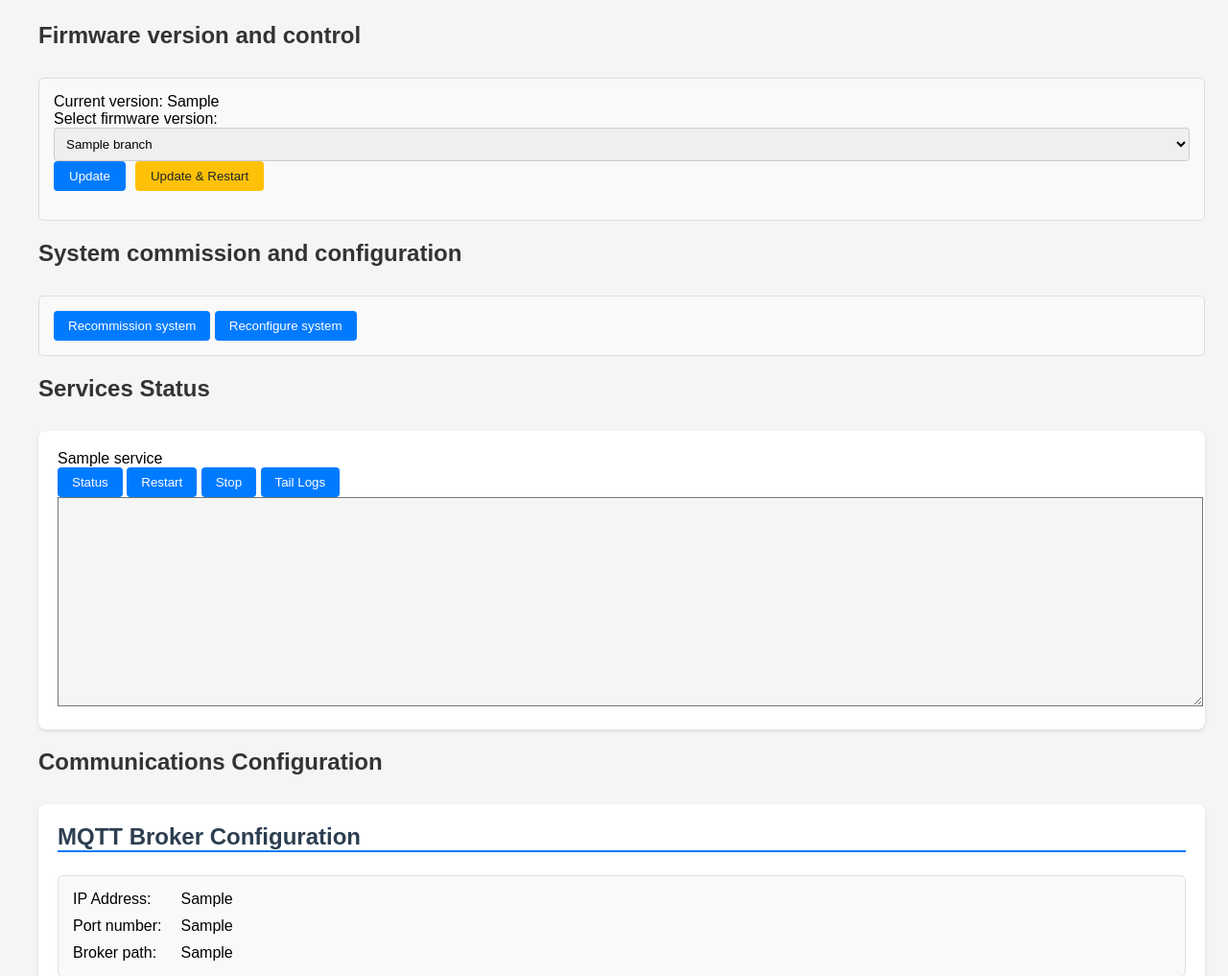
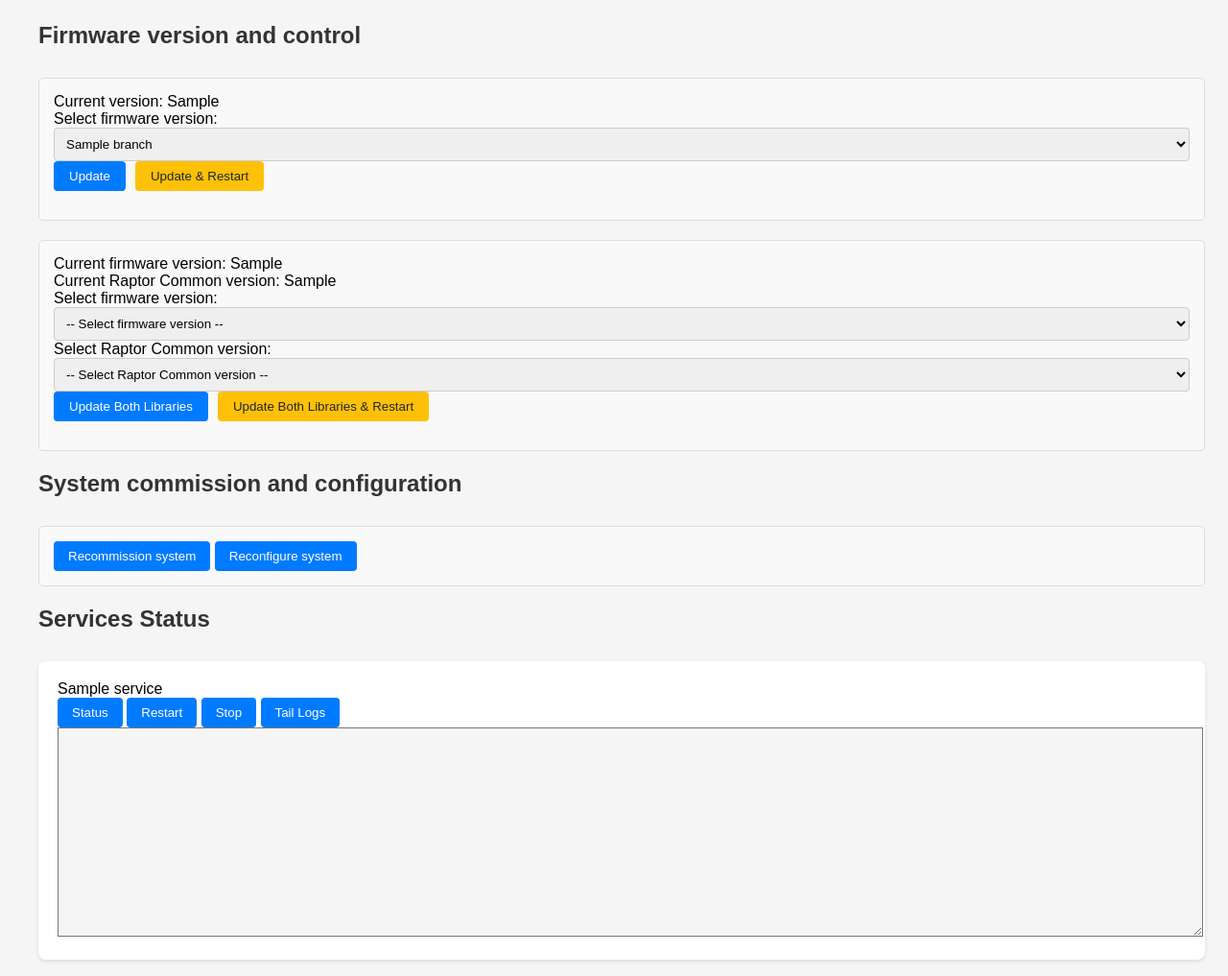
Before and after one commit to yersiniasGhost/raptor, a FastAPI app: template src/api/v2/templates/configuration.html in a window 1280 px wide. Shown: the part 340-1357 px from the top of the page at 96% size. Run offline with FastAPI, Linux system fonts and the light colour scheme; the template is opened without the code that fills it: most values are stand-ins (such as "Sample title", 1, 10 or a date in 2020).

Commit message:
Adding both libraries to the VMC UI

```diff
--- a/src/api/v2/templates/configuration.html
+++ b/src/api/v2/templates/configuration.html
@@ -126,6 +126,43 @@
                 </div>
             </span>
        </div>
+    </form>
+</div>
+<div class="firmware-control-container">
+    <div class="current-versions">
+        <div>Current firmware version: {{ current_branch }}</div>
+        <div>Current Raptor Common version: {{ current_raptor_common_branch }}</div>
+    </div>
+
+    <form action="/configuration/update_firmware" method="post">
+        <div class="form-group">
+            <div class="library-selection">
+                <div class="library-item">
+                    <label for="git-branch">Select firmware version:</label>
+                    <select id="git-branch" name="branch" class="form-control" required>
+                        <option value="">-- Select firmware version --</option>
+                        {% for branch in git_branches %}
+                            <option value="{{ branch }}" {% if branch == current_branch %}selected{% endif %}>{{ branch }}</option>
+                        {% endfor %}
+                    </select>
+                </div>
+
+                <div class="library-item">
+                    <label for="raptor-common-branch">Select Raptor Common version:</label>
+                    <select id="raptor-common-branch" name="raptor_common_branch" class="form-control" required>
+                        <option value="">-- Select Raptor Common version --</option>
+                        {% for branch in raptor_common_branches %}
+                            <option value="{{ branch }}" {% if branch == current_raptor_common_branch %}selected{% endif %}>{{ branch }}</option>
+                        {% endfor %}
+                    </select>
+                </div>
+            </div>
+
+            <div class="form-actions">
+                <button type="submit" name="action" value="update" class="btn btn-primary">Update Both Libraries</button>
+                <button type="submit" name="action" value="update_restart" class="btn btn-warning">Update Both Libraries & Restart</button>
+            </div>
+        </div>
     </form>
 </div>
 
```
